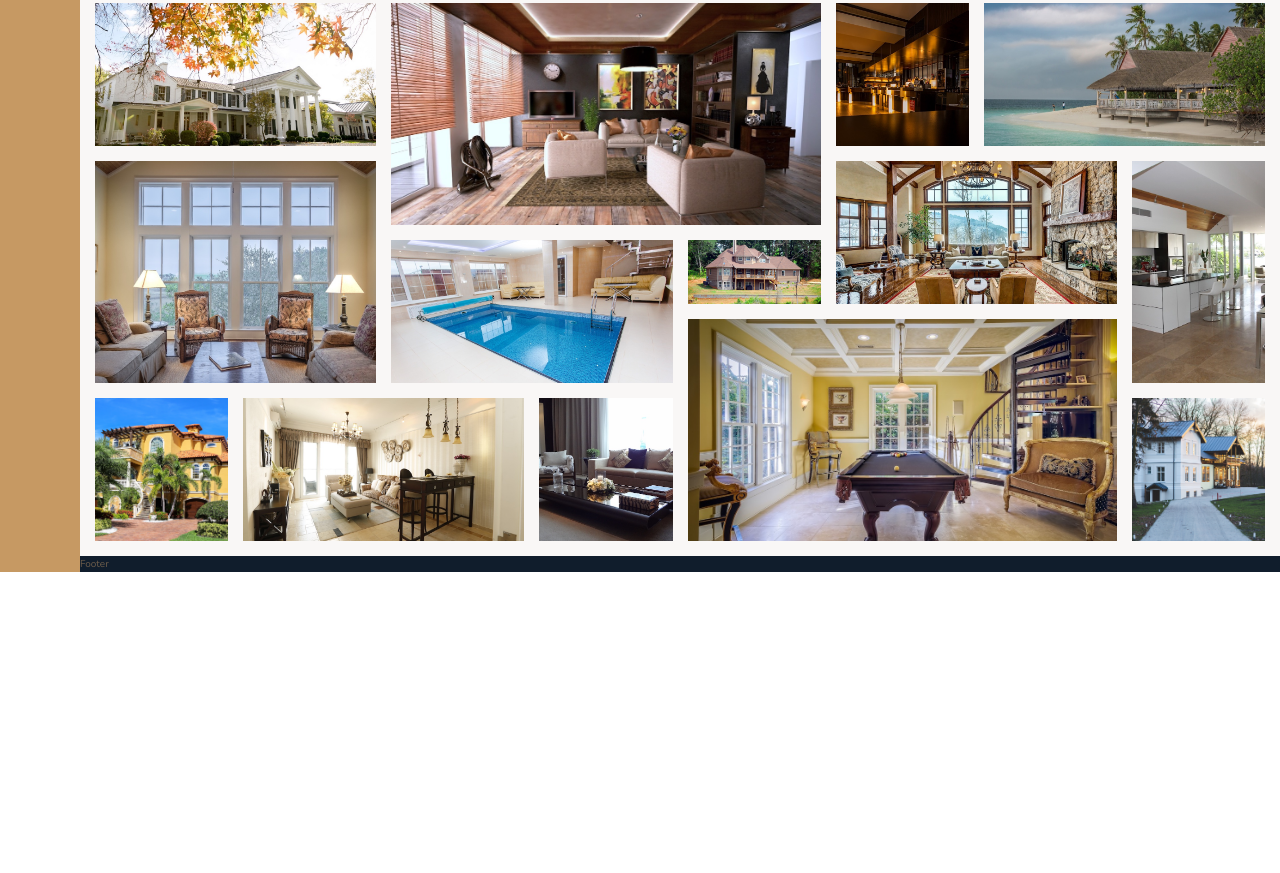
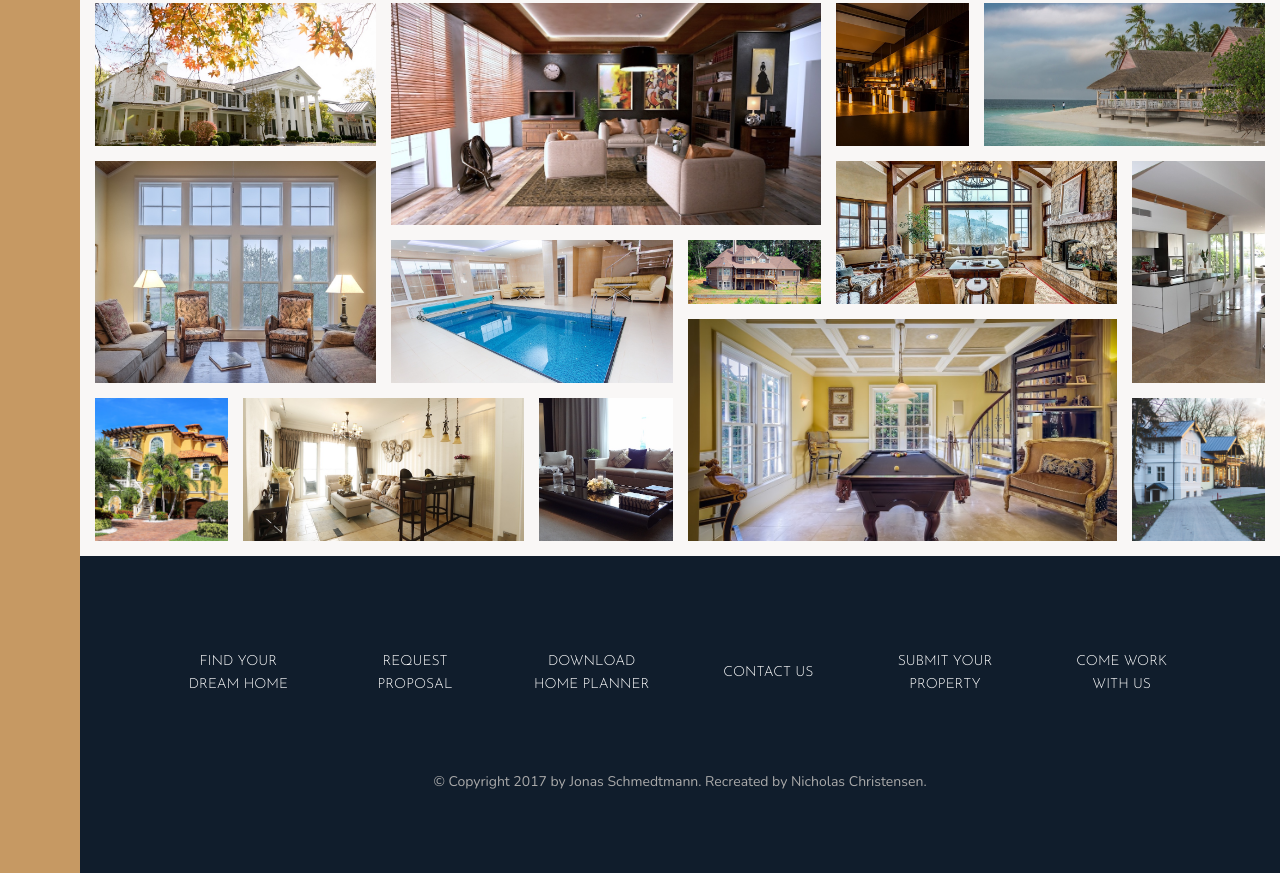
Before and after one commit to nickachristensen/Nexter, a website: page index.html in a window 1280 px wide. Shown: the part 3084-3957 px from the top of the page. Before the commit the page ends 3656 px from the top, so only its background shows below. Drawn offline with nearby package versions, Linux system fonts and the light colour scheme.

Commit message:
built footer

```diff
--- a/index.html
+++ b/index.html
@@ -359,7 +359,18 @@
         </section>
 
         <footer class="footer">
-            Footer
+            <ul class="nav">
+                <li class="nav__item"><a href="#" class="nav__link">Find your dream home</a></li>
+                <li class="nav__item"><a href="#" class="nav__link">Request proposal</a></li>
+                <li class="nav__item"><a href="#" class="nav__link">Download home planner</a></li>
+                <li class="nav__item"><a href="#" class="nav__link">Contact us</a></li>
+                <li class="nav__item"><a href="#" class="nav__link">Submit your property</a></li>
+                <li class="nav__item"><a href="#" class="nav__link">Come work with us</a></li>
+            </ul>
+
+            <p class="copyright">
+                &copy; Copyright 2017 by Jonas Schmedtmann. Recreated by Nicholas Christensen.
+            </p>
         </footer>
     </body>
 </html>
--- a/sass/_footer.scss
+++ b/sass/_footer.scss
@@ -1,4 +1,47 @@
 .footer {
     background-color: $color-secondary;
     grid-column: full-start / full-end;
+    padding: 8rem;
+
+
 }
+
+.nav {
+    list-style: none;
+
+    display: grid;
+    grid-template-columns: repeat(auto-fit, minmax(15rem, 1fr));
+    grid-gap: 2rem;
+    align-items: center;
+
+    &__link:link,
+    &__link:visited {
+        font-size: 1.4rem;
+        color: #fff;
+        text-decoration: none;
+        font-family: $font-display;
+        text-transform: uppercase;
+        text-align: center;
+        padding: 1.5rem;
+        display: block;
+        transition: all .2s;
+
+
+    }
+
+    &__link:hover,
+    &__link:active {
+        background-color: rgba(#fff, .05);
+        transform: translateY(-3px);
+    }
+}
+
+.copyright {
+    font-size: 1.4rem;
+    color: $color-grey-light-2;
+    margin-top: 6rem;
+    margin-right: auto;
+    margin-left: auto;
+    text-align: center;
+    width: 70%;
+}
```
Also changed, not shown: css/style.css.
